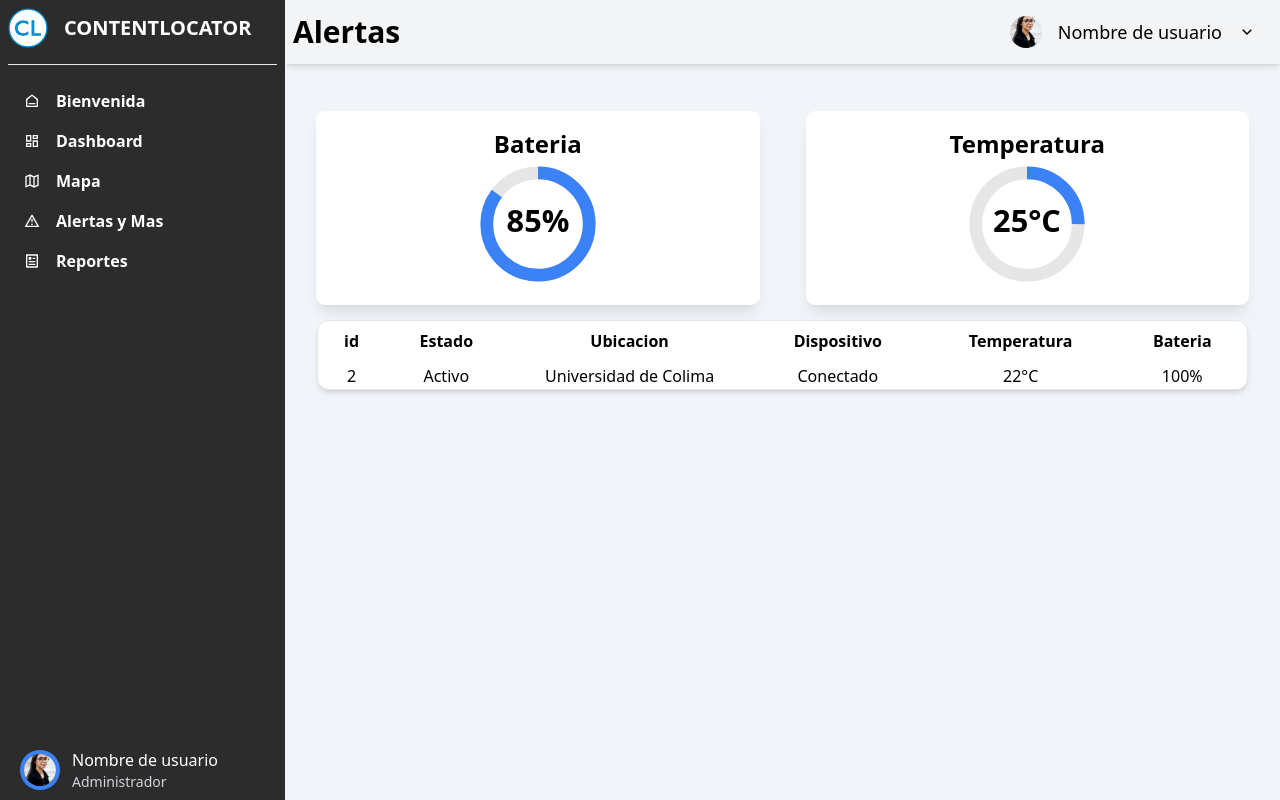
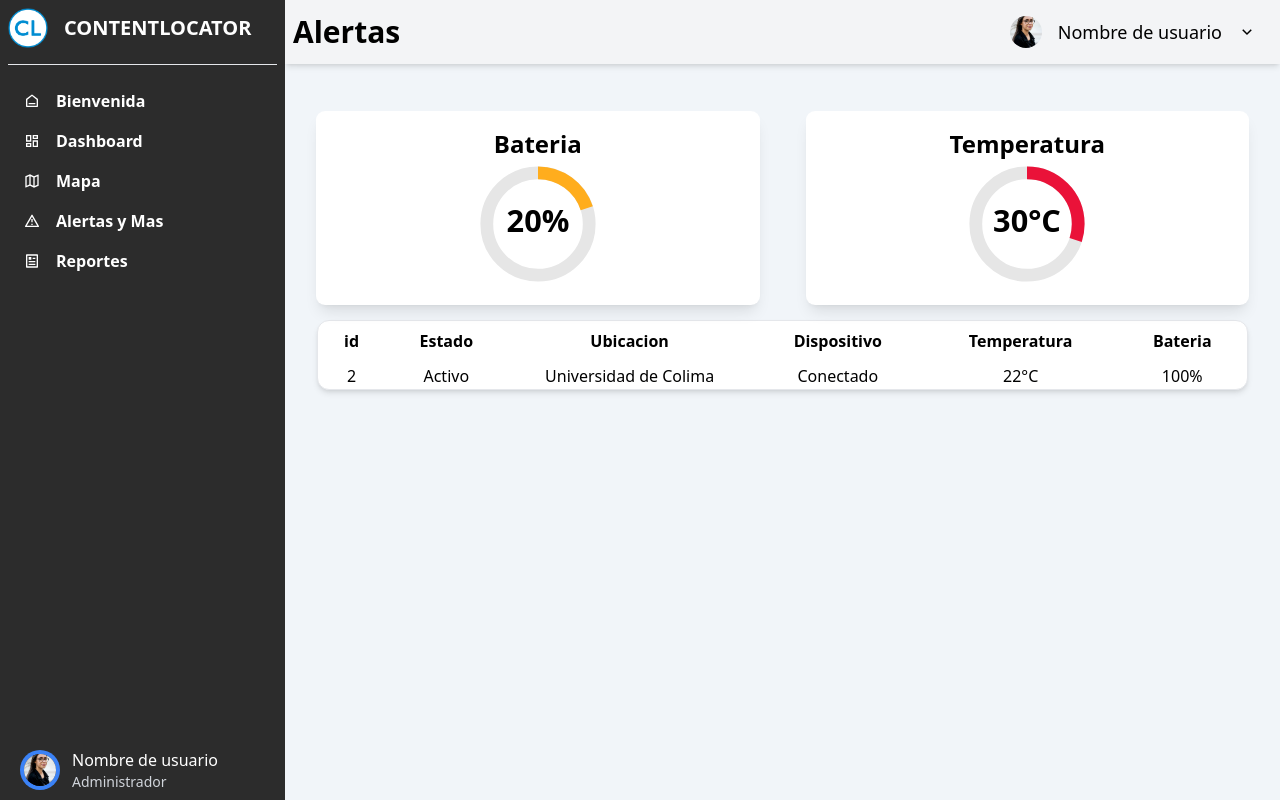
Before and after one commit to CalixtoSD117/tesis, a React (Vite) app: page /alertas in a window 1280 px wide. Built offline with nearby package versions, Linux system fonts and the light colour scheme; a web font is replaced by a local one.

Commit message:
cambios listos

```diff
--- a/src/Alertas.jsx
+++ b/src/Alertas.jsx
@@ -37,8 +37,8 @@ const Alertas = () =>
         setShowMenu(!showMenu)
     };
 
-    const Battery = 85;
-    const temperature = 25;
+    const Battery = 20;
+    const temperature = 30;
     return (
         <div className="bg-slate-100">
             <div className='min-h-screen '>
--- a/src/components/CardBat.jsx
+++ b/src/components/CardBat.jsx
@@ -1,33 +1,35 @@
-import React from 'react'
+import React from 'react';
 
 const CardBat = ({ Battery }) => {
   const radius = 40;
   const strokeWidth = 10;
   const circumference = 2 * Math.PI * radius;
   const offset = circumference - (Battery / 100) * circumference;
+  const strokeColor = Battery >= 50 ? '#76E86A' : '#FFAD1D';
+
   return (
-    <div className=' flex flex-col items-center justify-center'>
+    <div className='flex flex-col items-center justify-center'>
       <div>
         <h1 className='font-semibold text-2xl'>Bateria</h1>
       </div>
 
-        <svg className="w-32" viewBox="0 0 100 100">
+      <svg className='w-32' viewBox='0 0 100 100'>
         <circle
-            cx="50"
-            cy="50"
+          cx='50'
+          cy='50'
           r={radius}
-            stroke="#e6e6e6"
+          stroke='#e6e6e6'
           strokeWidth={strokeWidth}
-            fill="transparent"
+          fill='transparent'
         />
         <circle
-            className="progress-ring__circle"
-            stroke="#3b82f6"
+          className='progress-ring__circle'
+          stroke={strokeColor}
           strokeWidth={strokeWidth}
-            fill="transparent"
+          fill='transparent'
           r={radius}
-            cx="50"
-            cy="50"
+          cx='50'
+          cy='50'
           style={{
             strokeDasharray: `${circumference} ${circumference}`,
             strokeDashoffset: offset,
@@ -37,18 +39,17 @@ const CardBat = ({ Battery }) => {
           }}
         />
         <text
-            className="text-2xl font-bold text-gray-700"
-            x="50%"
-            y="50%"
-            dominantBaseline="middle"
-            textAnchor="middle"
+          className='text-2xl font-bold text-gray-700'
+          x='50%'
+          y='50%'
+          dominantBaseline='middle'
+          textAnchor='middle'
         >
           {Battery}%
         </text>
       </svg>
     </div>
+  );
+};
 
-  )
-}
-
-export default CardBat
+export default CardBat;
--- a/src/components/CardTemp.jsx
+++ b/src/components/CardTemp.jsx
@@ -5,6 +5,7 @@ const CardTemp = ({temperature }) => {
   const strokeWidth = 10;
   const circumference = 2 * Math.PI * radius;
   const offset = circumference - (temperature / 100) * circumference;
+  const stroke = temperature >= 30 ? '#EA1239':'#1285EA'
   return (
     <div className=' flex flex-col items-center justify-center'>
         <div>
@@ -22,7 +23,7 @@ const CardTemp = ({temperature }) => {
           />
           <circle
             className="progress-ring__circle"
-            stroke="#3b82f6"
+            stroke={stroke}
             strokeWidth={strokeWidth}
             fill="transparent"
             r={radius}
```
Lines whose indentation alone changed are shown as unchanged.
